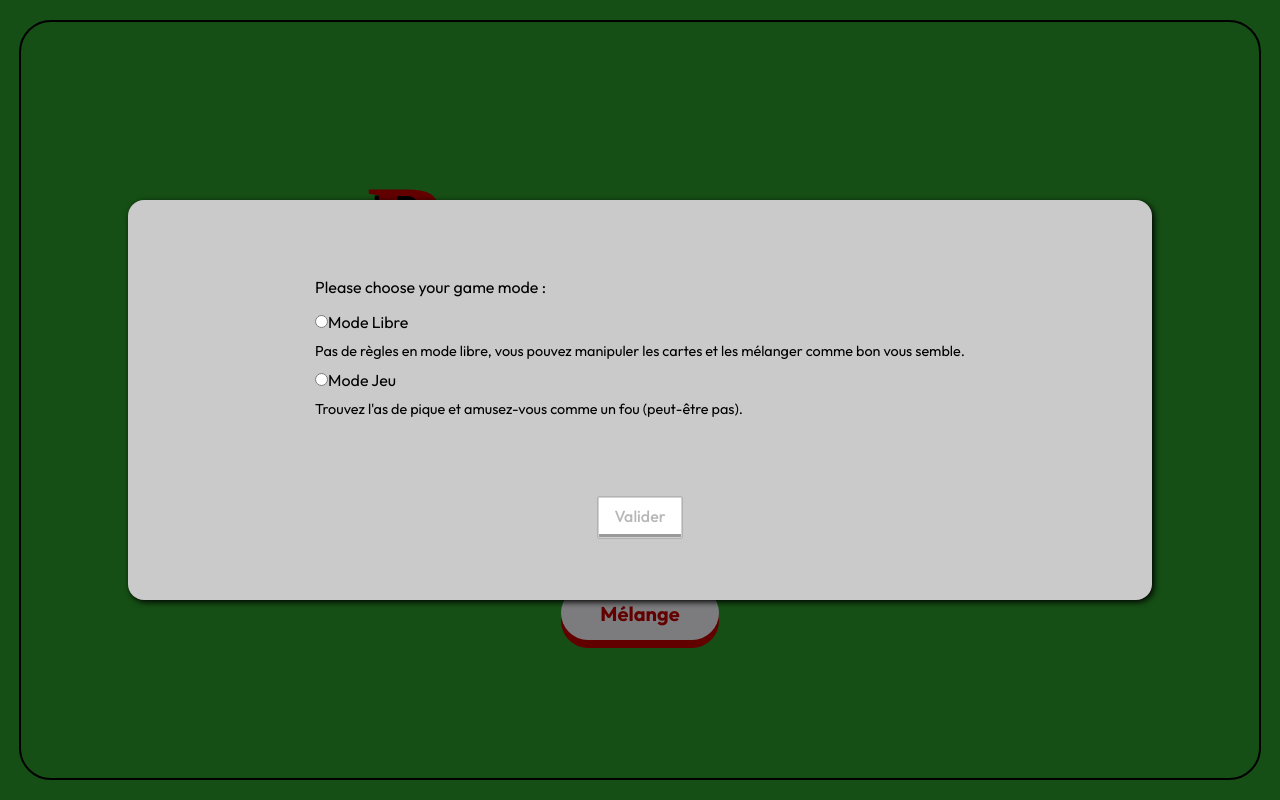
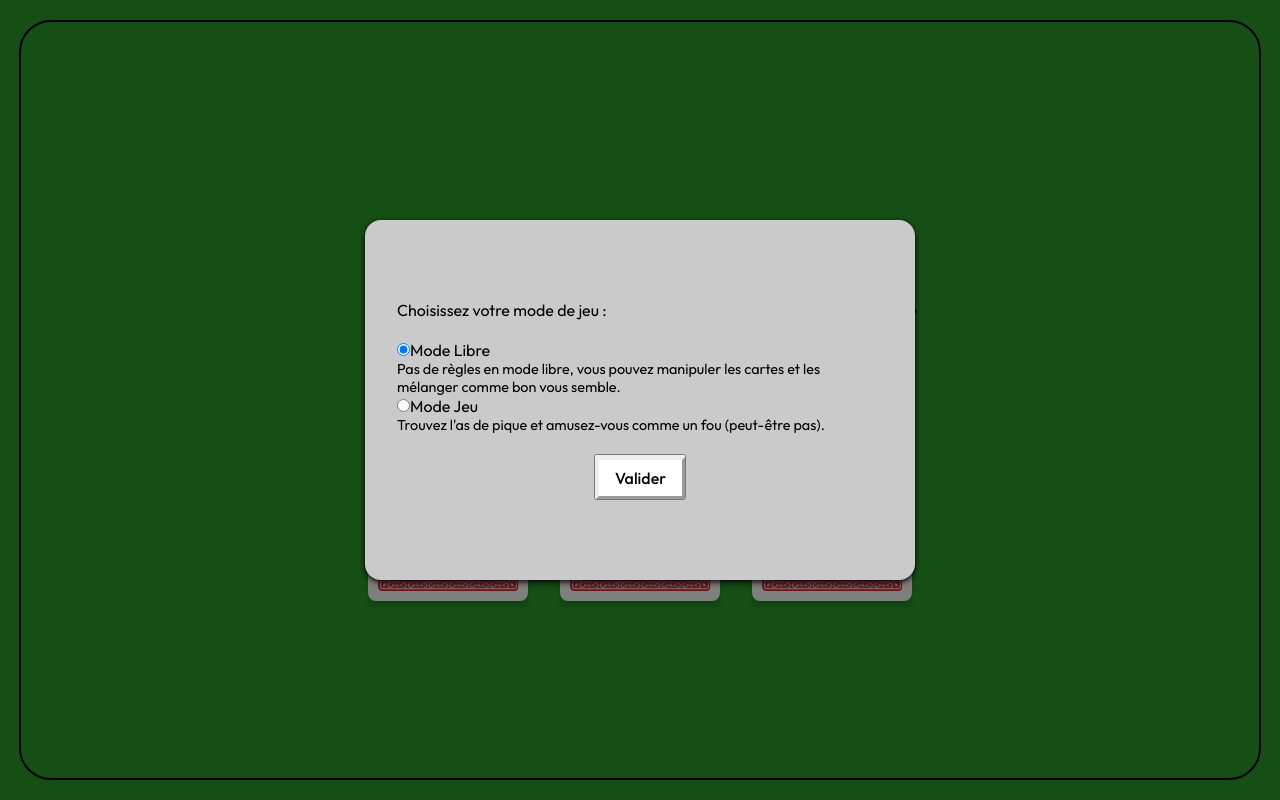
Before and after one commit to mguittari/bonneteau-app, a React (Vite) app: page / in a window 1280 px wide. Built offline with nearby package versions, Linux system fonts and the light colour scheme; a web font is replaced by a local one.

Commit message:
modal with choice functionnal

```diff
--- a/src/Components/Modal/Modal.jsx
+++ b/src/Components/Modal/Modal.jsx
@@ -3,64 +3,56 @@ import ButtonModal from "../UI/ButtonModal/ButtonModal";
 import styles from "./Modal.module.css";
 
 export default function Modal({ showModal, setShowModal, mode, setMode }) {
-	const [isDisabled, setIsDisabled] = useState(true);
+	const [data, setData] = useState("freeMode");
 
-	const handleClickModal = () => {
-		setShowModal(!showModal);
-	};
-
-	const handleChange = (event) => {
-		setMode(event.target.value);
-		console.log(event.target.value);
+	const handleChange = (e) => {
+		setData(e.target.value);
+		console.log(e.target);
+		console.log(e.target.value);
+		console.log(showModal);
 	};
 
 	const handleSubmit = (event) => {
 		event.preventDefault();
+		console.log(data);
+		setMode(data);
+		setShowModal(!showModal);
 	};
 
 	return showModal ? (
 		<div className={styles.overlay}>
 			<div className={styles.modal}>
 				<form onSubmit={handleSubmit} className={styles.form}>
-					<p>Please choose your game mode :</p>
+					<legend>Choisissez votre mode de jeu :</legend>
 					<div className={styles.radios}>
-						<label htmlFor="freeMode">
 						<input
 							type="radio"
 							id="freeMode"
 							name="choseMode"
 							value="freeMode"
-								checked={mode === "freeMode"}
+							checked={data === "freeMode"}
 							onChange={handleChange}
 						/>
-							Mode Libre
-						</label>
+						<label htmlFor="freeMode">Mode Libre</label>
 						<p className={styles.rules}>
 							Pas de règles en mode libre, vous pouvez manipuler les cartes et
 							les mélanger comme bon vous semble.
 						</p>
-
-						<label htmlFor="gameMode">
 						<input
 							type="radio"
 							id="gameMode"
 							name="choseMode"
 							value="gameMode"
-								checked={mode === "gameMode"}
+							checked={data === "gameMode"}
 							onChange={handleChange}
 						/>
-							Mode Jeu
-						</label>
+						<label htmlFor="gameMode">Mode Jeu</label>
 						<p className={styles.rules}>
 							Trouvez l'as de pique et amusez-vous comme un fou (peut-être pas).
 						</p>
 					</div>
+					<ButtonModal />
 				</form>
-				<ButtonModal
-					handleClickModal={handleClickModal}
-					disabled={isDisabled}
-					mode={mode}
-				/>
 			</div>
 		</div>
 	) : (
--- a/src/Components/Modal/Modal.module.css
+++ b/src/Components/Modal/Modal.module.css
@@ -3,10 +3,11 @@
     position: absolute;
     z-index: 1;
     width: 80vw;
-    height: 50vh;
+    max-width: 550px;
+    height: 45vh;
     background-color: rgb(203, 202, 202);
     border-radius: 1rem;
-    box-shadow: 2px 2px 6px black;
+    box-shadow: 0 2px 6px black;
     display: flex;
     flex-direction: column;
     justify-content: space-evenly;
@@ -16,15 +17,16 @@
 .form {
     display: flex;
     flex-direction: column;
-    gap: 15px;
+    gap: 20px;
     padding: 1rem 2rem;
     font-family: "Outfit";
 }
 
 .radios {
-    display: flex;
-    flex-direction: column;
-    gap: 10px;
+
+
+
+
 }
 
 .rules {
--- a/src/Components/PlayMat/PlayMat.jsx
+++ b/src/Components/PlayMat/PlayMat.jsx
@@ -42,12 +42,16 @@ export default function PlayMat({ cards, setCards, shuffle }) {
 					/>
 				)}
 				<CardSet cards={cards} returnCard={returnCard} />
+				{mode === "freeMode" ? (
 					<ButtonShuffle
 						cards={cards}
 						setCards={setCards}
 						content="Mélange"
 						shuffle={shuffle}
 					/>
+				) : (
+					""
+				)}
 			</div>
 		</div>
 	);
--- a/src/Components/UI/ButtonModal/ButtonModal.jsx
+++ b/src/Components/UI/ButtonModal/ButtonModal.jsx
@@ -1,8 +1,8 @@
 import styles from "../ButtonModal/ButtonModal.module.css";
 
-export default function ButtonModal({ handleClickModal, isDisabled, mode }) {
+export default function ButtonModal() {
 	return (
-		<button type="button" onClick={handleClickModal} disabled={!mode}>
+		<button className={styles["container-button"]} type="submit">
 			<p className={styles["button-modal"]}>Valider</p>
 		</button>
 	);
--- a/src/Components/UI/ButtonModal/ButtonModal.module.css
+++ b/src/Components/UI/ButtonModal/ButtonModal.module.css
@@ -4,9 +4,21 @@
     font-family: "Outfit";
     font-size: 1rem;
     font-weight: 500;
+    background-color: white;
     border-style: outset;
-    background-color: white;
-    border-top: white;
-    border-left: white;
-    border-right: white;
+    position: relative;
+    top: 0.5px;
+    left: 0.5px;
+    right: 0.5px;
+    bottom: 0.5px;
 }
+
+.container-button {
+    margin: auto;
+}
+
+@media screen and (width > 768px){
+    .button-modal:active {
+        color: gray;
+    }
+}
```
Lines whose indentation alone changed are shown as unchanged.
